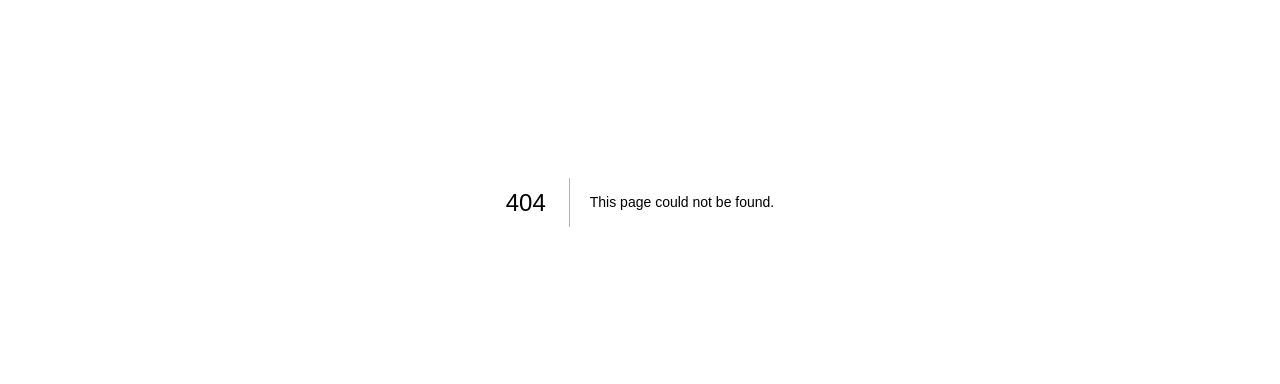
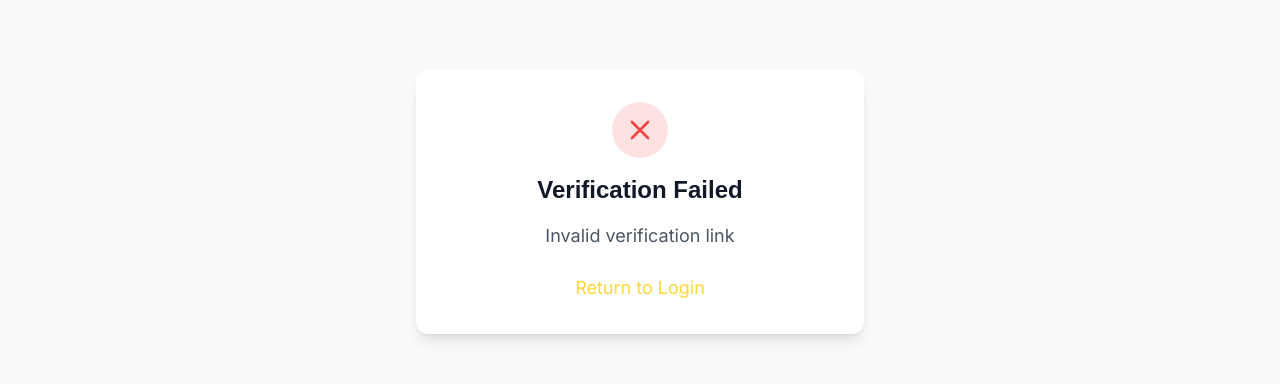
Before and after one commit to phuoctmse/Study-Boost-Website, a Next.js app: page /verify in a window 1280 px wide. Before the commit this address had no page. Shown: the part 198-582 px from the top of the page. Built offline with nearby package versions, Linux system fonts and the light colour scheme; no server answers.

Commit message:
verify route

```diff
--- /dev/null
+++ b/src/app/verify/page.tsx
@@ -0,0 +1,113 @@
+"use client"
+import { useEffect, useState } from 'react';
+import { useSearchParams } from 'next/navigation';
+import { account } from '@/lib/appwrite';
+
+export default function VerifyPage() {
+    const searchParams = useSearchParams();
+    const [status, setStatus] = useState<'loading' | 'success' | 'error'>('loading');
+    const [message, setMessage] = useState('Verifying your email...');
+
+    useEffect(() => {
+        const verifyEmail = async () => {
+            try {
+                const userId = searchParams.get('userId');
+                const secret = searchParams.get('secret');
+
+                if (!userId || !secret) {
+                    setStatus('error');
+                    setMessage('Invalid verification link');
+                    return;
+                }
+
+                // Gọi API để verify email
+                await account.updateVerification(userId, secret);
+
+                setStatus('success');
+                setMessage('Email verified successfully! You can now close this window and login.');
+
+                // Tự động chuyển về trang login sau 3 giây
+                setTimeout(() => {
+                    window.location.href = '/auth';
+                }, 3000);
+
+            } catch (error: any) {
+                console.error('Verification error:', error);
+                setStatus('error');
+                setMessage(error.message || 'Verification failed. Please try again.');
+            }
+        };
+
+        verifyEmail();
+    }, [searchParams]);
+
+    return (
+        <div className="min-h-screen flex items-center justify-center bg-gray-50">
+            <div className="max-w-md w-full space-y-8 bg-white p-8 rounded-xl shadow-lg">
+                <div className="text-center">
+                    {status === 'loading' && (
+                        <div className="flex flex-col items-center">
+                            <div className="animate-spin rounded-full h-12 w-12 border-t-2 border-b-2 border-primary mb-4"></div>
+                            <h2 className="text-2xl font-semibold text-gray-900">Verifying Email</h2>
+                        </div>
+                    )}
+
+                    {status === 'success' && (
+                        <div className="flex flex-col items-center">
+                            <div className="rounded-full bg-green-100 p-3 mb-4">
+                                <svg
+                                    className="h-8 w-8 text-green-500"
+                                    fill="none"
+                                    stroke="currentColor"
+                                    viewBox="0 0 24 24"
+                                >
+                                    <path
+                                        strokeLinecap="round"
+                                        strokeLinejoin="round"
+                                        strokeWidth="2"
+                                        d="M5 13l4 4L19 7"
+                                    />
+                                </svg>
+                            </div>
+                            <h2 className="text-2xl font-semibold text-gray-900 mb-2">Email Verified!</h2>
+                        </div>
+                    )}
+
+                    {status === 'error' && (
+                        <div className="flex flex-col items-center">
+                            <div className="rounded-full bg-red-100 p-3 mb-4">
+                                <svg
+                                    className="h-8 w-8 text-red-500"
+                                    fill="none"
+                                    stroke="currentColor"
+                                    viewBox="0 0 24 24"
+                                >
+                                    <path
+                                        strokeLinecap="round"
+                                        strokeLinejoin="round"
+                                        strokeWidth="2"
+                                        d="M6 18L18 6M6 6l12 12"
+                                    />
+                                </svg>
+                            </div>
+                            <h2 className="text-2xl font-semibold text-gray-900 mb-2">Verification Failed</h2>
+                        </div>
+                    )}
+
+                    <p className="mt-2 text-gray-600">{message}</p>
+
+                    {status === 'error' && (
+                        <div className="mt-6">
+                            <button
+                                onClick={() => window.location.href = '/auth'}
+                                className="text-primary hover:text-primary-accent"
+                            >
+                                Return to Login
+                            </button>
+                        </div>
+                    )}
+                </div>
+            </div>
+        </div>
+    );
+}
```
